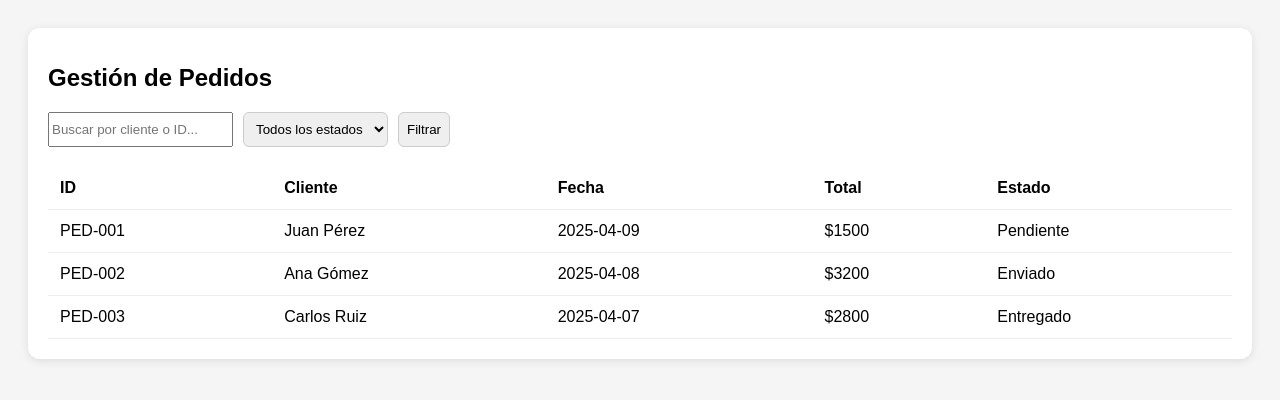
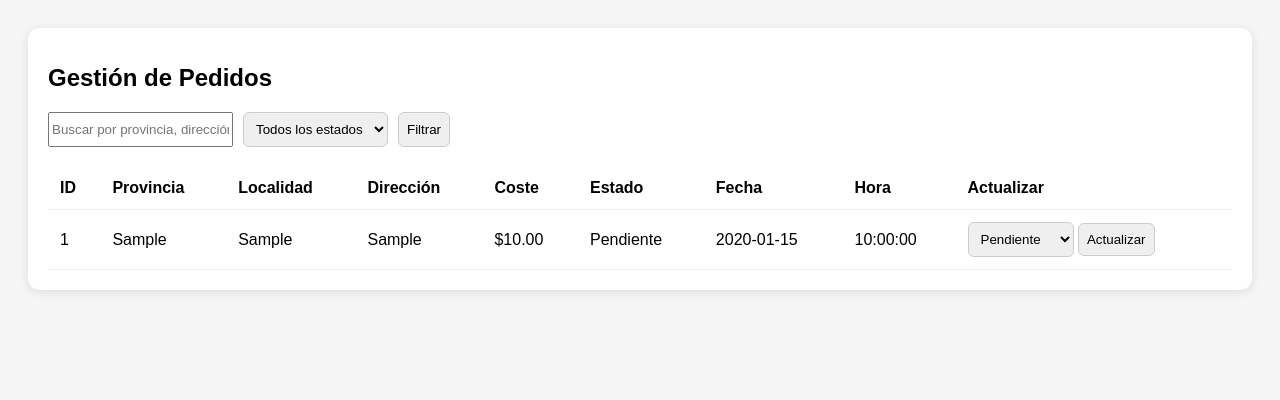
Before and after one commit to EstebxnPG/tienda-tecnologica, a PHP site: page /components/pedidos/pedidos.php in a window 1280 px wide. Shown: the top 400 px of the page. Run offline with PHP 8.4, Linux system fonts and the light colour scheme; tables that the repository leaves empty hold one stand-in row (values such as "Sample post").

Commit message:
pedidos ya completo

```diff
--- a/components/pedidos/pedidos.php
+++ b/components/pedidos/pedidos.php
@@ -1,38 +1,65 @@
 <?php
-// Simulación de pedidos
-$pedidos = [
-    ["id" => "PED-001", "cliente" => "Juan Pérez", "fecha" => "2025-04-09", "total" => "$1500", "estado" => "Pendiente"],
-    ["id" => "PED-002", "cliente" => "Ana Gómez", "fecha" => "2025-04-08", "total" => "$3200", "estado" => "Enviado"],
-    ["id" => "PED-003", "cliente" => "Carlos Ruiz", "fecha" => "2025-04-07", "total" => "$2800", "estado" => "Entregado"],
-];
+// Conexión a la base de datos (ajusta tus credenciales)
+$dsn = "mysql:host=localhost;dbname=tienda_sena;charset=utf8mb4";
+$usuario = "root";
+$contrasena = "";
 
-// Filtro básico
+try {
+    $pdo = new PDO($dsn, $usuario, $contrasena);
+    $pdo->setAttribute(PDO::ATTR_ERRMODE, PDO::ERRMODE_EXCEPTION);
+} catch (PDOException $e) {
+    die("Error de conexión: " . $e->getMessage());
+}
+
+// Actualizar estado del pedido si se envió el formulario
+if ($_SERVER['REQUEST_METHOD'] === 'POST' && isset($_POST['cambiar_estado'])) {
+    $idPedido = $_POST['id'];
+    $nuevoEstado = $_POST['estado_nuevo'];
+
+    $stmt = $pdo->prepare("UPDATE pedidos SET estado = ? WHERE id = ?");
+    $stmt->execute([$nuevoEstado, $idPedido]);
+}
+
+// Filtros
 $filtroEstado = $_GET['estado'] ?? '';
 $busqueda = $_GET['buscar'] ?? '';
 
-$pedidosFiltrados = array_filter($pedidos, function ($pedido) use ($filtroEstado, $busqueda) {
-    $coincideEstado = $filtroEstado ? $pedido['estado'] === $filtroEstado : true;
-    $coincideBusqueda = $busqueda ? (stripos($pedido['cliente'], $busqueda) !== false || stripos($pedido['id'], $busqueda) !== false) : true;
-    return $coincideEstado && $coincideBusqueda;
-});
+$sql = "SELECT * FROM pedidos WHERE 1=1";
+$parametros = [];
+
+if ($filtroEstado) {
+    $sql .= " AND estado = ?";
+    $parametros[] = $filtroEstado;
+}
+if ($busqueda) {
+    $sql .= " AND (provincia LIKE ? OR localidad LIKE ? OR direccion LIKE ? OR id LIKE ?)";
+    $parametros[] = "%$busqueda%";
+    $parametros[] = "%$busqueda%";
+    $parametros[] = "%$busqueda%";
+    $parametros[] = "%$busqueda%";
+}
+
+$stmt = $pdo->prepare($sql);
+$stmt->execute($parametros);
+$pedidos = $stmt->fetchAll(PDO::FETCH_ASSOC);
 ?>
-
 <!DOCTYPE html>
 <html lang="es">
 <head>
     <meta charset="UTF-8">
     <title>Gestión de Pedidos</title>
-    <link rel="stylesheet" href="../pedidos/css/pedidos.css">
+    <link rel="stylesheet" href="../pedidos/css/pedidos.css"> <!-- cambia la ruta si es necesario -->
 </head>
 <body>
 <div class="container">
     <h1>Gestión de Pedidos</h1>
 
     <form method="get" class="filters">
-    <input type="text" name="buscar" placeholder="Buscar por cliente o ID..." value="<?= htmlspecialchars($busqueda) ?>">
+        <input type="text" name="buscar" placeholder="Buscar por provincia, dirección, etc..." value="<?= htmlspecialchars($busqueda) ?>">
         <select name="estado">
             <option value="">Todos los estados</option>
             <option value="Pendiente" <?= $filtroEstado === 'Pendiente' ? 'selected' : '' ?>>Pendiente</option>
+            <option value="En proceso" <?= $filtroEstado === 'En proceso' ? 'selected' : '' ?>>En proceso</option>
             <option value="Enviado" <?= $filtroEstado === 'Enviado' ? 'selected' : '' ?>>Enviado</option>
             <option value="Entregado" <?= $filtroEstado === 'Entregado' ? 'selected' : '' ?>>Entregado</option>
         </select>
@@ -43,26 +70,43 @@ $pedidosFiltrados = array_filter($pedidos, function ($pedido) use ($filtroEstado
         <thead>
         <tr>
             <th>ID</th>
-    <th>Cliente</th>
+            <th>Provincia</th>
+            <th>Localidad</th>
+            <th>Dirección</th>
+            <th>Coste</th>
+            <th>Estado</th>
             <th>Fecha</th>
-    <th>Total</th>
-    <th>Estado</th>
+            <th>Hora</th>
+            <th>Actualizar</th>
         </tr>
         </thead>
         <tbody>
-        <?php foreach ($pedidosFiltrados as $pedido): ?>
+        <?php foreach ($pedidos as $pedido): ?>
             <tr>
-            <td><?= $pedido['id'] ?></td>
-            <td><?= $pedido['cliente'] ?></td>
-            <td><?= $pedido['fecha'] ?></td>
-            <td><?= $pedido['total'] ?></td>
-            <td><?= $pedido['estado'] ?></td>
+                <td><?= htmlspecialchars($pedido['id']) ?></td>
+                <td><?= htmlspecialchars($pedido['provincia']) ?></td>
+                <td><?= htmlspecialchars($pedido['localidad']) ?></td>
+                <td><?= htmlspecialchars($pedido['direccion']) ?></td>
+                <td>$<?= number_format($pedido['coste'], 2) ?></td>
+                <td><?= htmlspecialchars($pedido['estado']) ?></td>
+                <td><?= htmlspecialchars($pedido['fecha']) ?></td>
+                <td><?= htmlspecialchars($pedido['hora']) ?></td>
+                <td>
+                    <form method="post">
+                        <input type="hidden" name="id" value="<?= $pedido['id'] ?>">
+                        <select name="estado_nuevo">
+                            <option value="Pendiente" <?= $pedido['estado'] === 'Pendiente' ? 'selected' : '' ?>>Pendiente</option>
+                            <option value="En proceso" <?= $pedido['estado'] === 'En proceso' ? 'selected' : '' ?>>En proceso</option>
+                            <option value="Enviado" <?= $pedido['estado'] === 'Enviado' ? 'selected' : '' ?>>Enviado</option>
+                            <option value="Entregado" <?= $pedido['estado'] === 'Entregado' ? 'selected' : '' ?>>Entregado</option>
+                        </select>
+                        <button type="submit" name="cambiar_estado">Actualizar</button>
+                    </form>
+                </td>
             </tr>
         <?php endforeach; ?>
-        <?php if (empty($pedidosFiltrados)): ?>
-        <tr>
-            <td colspan="5">No se encontraron pedidos.</td>
-        </tr>
+        <?php if (empty($pedidos)): ?>
+            <tr><td colspan="9">No se encontraron pedidos.</td></tr>
         <?php endif; ?>
         </tbody>
     </table>
```
Lines whose indentation alone changed are shown as unchanged.
